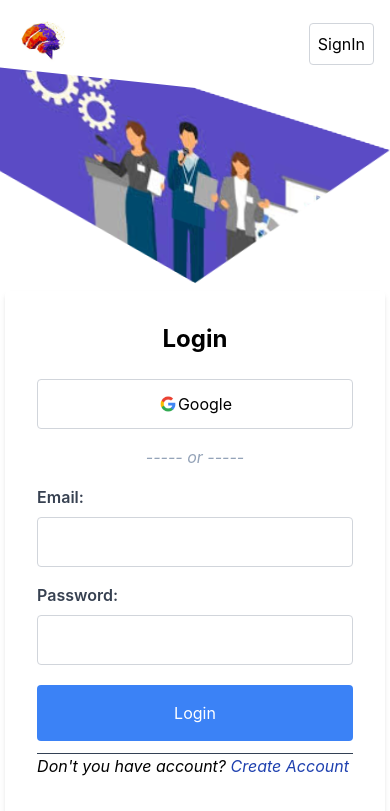
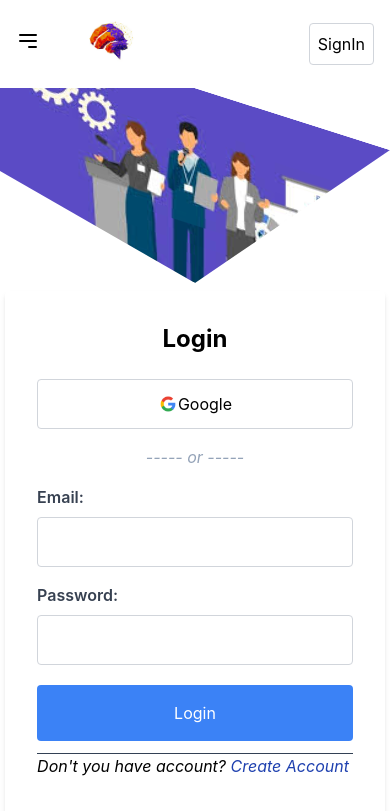
Before and after one commit to Birhanek/dmsClient, a React (Create React App) app: page /login in a window 390 px wide. Shown: the top 811 px of the page. Built offline with nearby package versions, Linux system fonts and the light colour scheme.

Commit message:
Hamburger menu added

```diff
--- a/src/components/layout/Navbar.tsx
+++ b/src/components/layout/Navbar.tsx
@@ -1,4 +1,4 @@
-import React, { useEffect } from "react";
+import React, { useEffect, useState } from "react";
 import { NavLink, useNavigate } from "react-router-dom";
 import { useAuth } from "../hooks/hooks";
 
@@ -6,6 +6,12 @@ const Navbar = () => {
   const { isAuthenticated, logout, isWithGoogleSignIn, signOutWithGoogle } =
     useAuth(); // Use the Auth context
   const navigate = useNavigate();
+
+  const [isOpen, setIsOpen] = useState(false);
+
+  const toggleMenu = () => {
+    setIsOpen(!isOpen);
+  };
 
   const handleLogout = async () => {
     if (isWithGoogleSignIn) {
@@ -29,8 +35,30 @@ const Navbar = () => {
   }, [isAuthenticated, isWithGoogleSignIn, navigate]);
 
   return (
-    <nav className="bg-white p-4 sticky top-0 left-0">
+    <nav className="bg-white p-4 sticky top-0 left-0 z-50">
       <div className="container mx-auto flex justify-between items-center">
+        {/* Logo and Navigation Links in the same flex container */}
+        <div className="flex items-center justify-between gap-7 space-x-4">
+          {/* Hamburger Icon (visible on mobile only) */}
+          <div className="md:hidden xl:hidden lg:hidden">
+            <button onClick={toggleMenu} className="focus:outline-none">
+              <svg
+                className="w-6 h-6"
+                fill="none"
+                stroke="currentColor"
+                viewBox="0 0 24 24"
+                xmlns="http://www.w3.org/2000/svg"
+              >
+                <path
+                  strokeLinecap="round"
+                  strokeLinejoin="round"
+                  strokeWidth="2"
+                  d="M4 6h16M4 12h16m-7 6h7"
+                ></path>
+              </svg>
+            </button>
+          </div>
+
           {/* Logo */}
           <div className="text-slate-500 text-2xl font-bold">
             <NavLink to="/" className="">
@@ -43,10 +71,46 @@ const Navbar = () => {
           </div>
 
           {/* Navigation Links */}
+          <div className="hidden md:flex lg:flex xl:flex space-x-4">
+            <NavLink to="/about" className="hover:text-gray-400">
+              About Us
+            </NavLink>
+            <NavLink to="/services" className="hover:text-gray-400">
+              Services
+            </NavLink>
+            <NavLink to="/contact" className="hover:text-gray-400">
+              Contact Us
+            </NavLink>
+            <NavLink to="/faq" className="hover:text-gray-400">
+              FAQ
+            </NavLink>
+          </div>
+
+          {isOpen && (
+            <div className="md:hidden absolute top-20 left-0 w-1/2 bg-purple-700 rounded shadow-lg z-10">
+              <div className="flex flex-col items-baseline p-4 text-white space-y-2">
+                <NavLink to="/about" className="hover:text-orange-700">
+                  About Us
+                </NavLink>
+                <NavLink to="/services" className="hover:text-orange-700">
+                  Services
+                </NavLink>
+                <NavLink to="/contact" className="hover:text-orange-700">
+                  Contact Us
+                </NavLink>
+                <NavLink to="/faq" className="hover:text-orange-700">
+                  FAQ
+                </NavLink>
+              </div>
+            </div>
+          )}
+        </div>
+
+        {/* Authentication Links or User Menu */}
         {isAuthenticated ? (
-          <div className="relative inline-block group float-right">
+          <div className="relative inline-block group">
             <img
-              className=" w-10 h-10 rounded-full"
+              className="w-10 h-10 rounded-full"
               src={`${process.env.PUBLIC_URL}/user.jpg`}
               alt="user"
             />
@@ -56,7 +120,7 @@ const Navbar = () => {
               </NavLink>
               <button
                 onClick={() => handleLogout()}
-                className=" px-4 hover:text-slate-500"
+                className="px-4 hover:text-slate-500"
               >
                 Logout
               </button>
@@ -65,7 +129,7 @@ const Navbar = () => {
         ) : (
           <NavLink
             to="/login"
-            className=" w-auto p-2 border border-gray-300 rounded focus:outline-none focus:border-blue-500 hover:bg-orange-600 hover:text-white"
+            className="w-auto p-2 border border-gray-300 rounded focus:outline-none focus:border-blue-500 hover:bg-orange-600 hover:text-white"
           >
             SignIn
           </NavLink>
--- a/src/pages/Home.tsx
+++ b/src/pages/Home.tsx
@@ -7,7 +7,7 @@ import ConsultancySteps from "../components/ConsultancySteps";
 
 const Home = () => {
   return (
-    <div className=" relative">
+    <div className=" relative z-40">
       <DiagonalCutImage
         src={`${process.env.PUBLIC_URL}/overseas-education-consultants-hyderabad.webp`}
         alt="oversea education consultancy"
```
Lines whose indentation alone changed are shown as unchanged.
